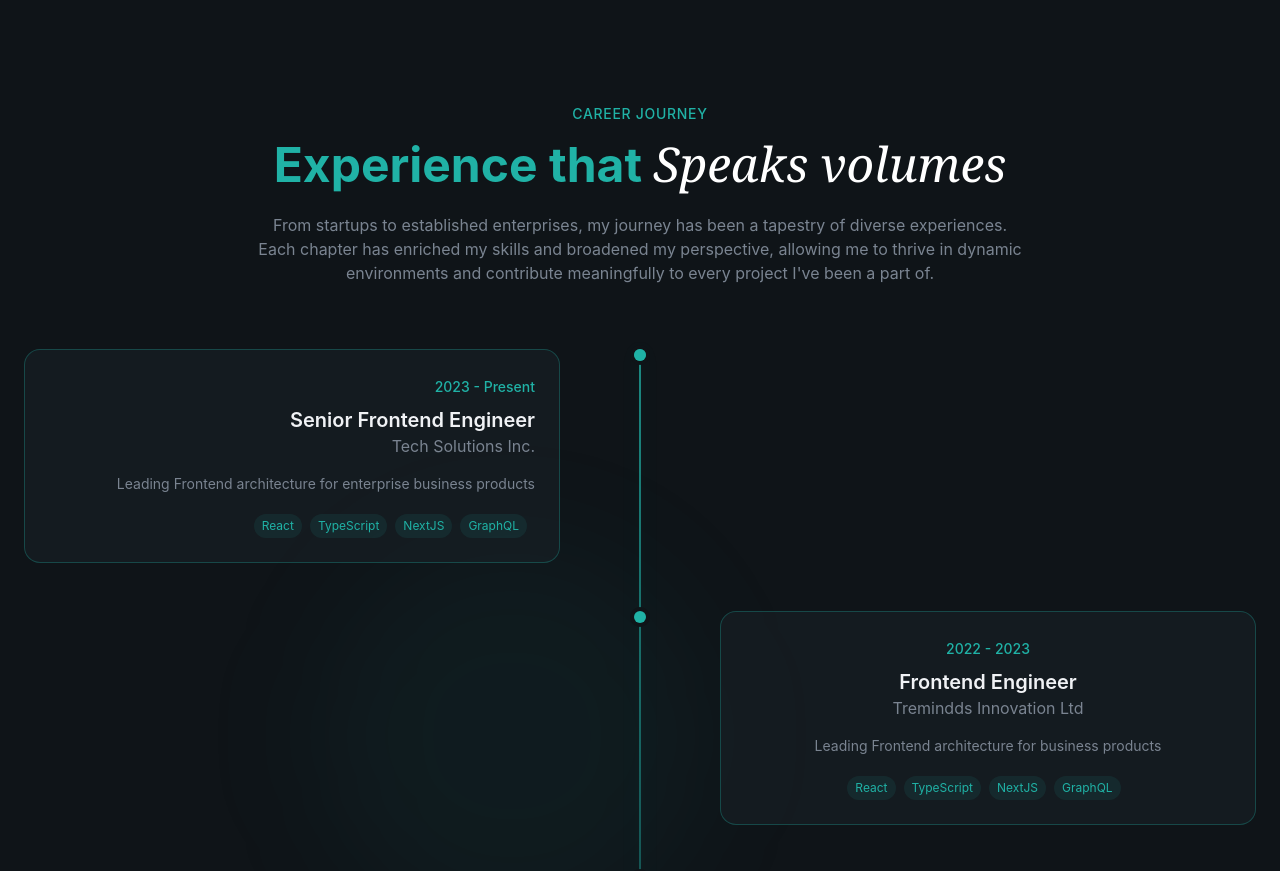
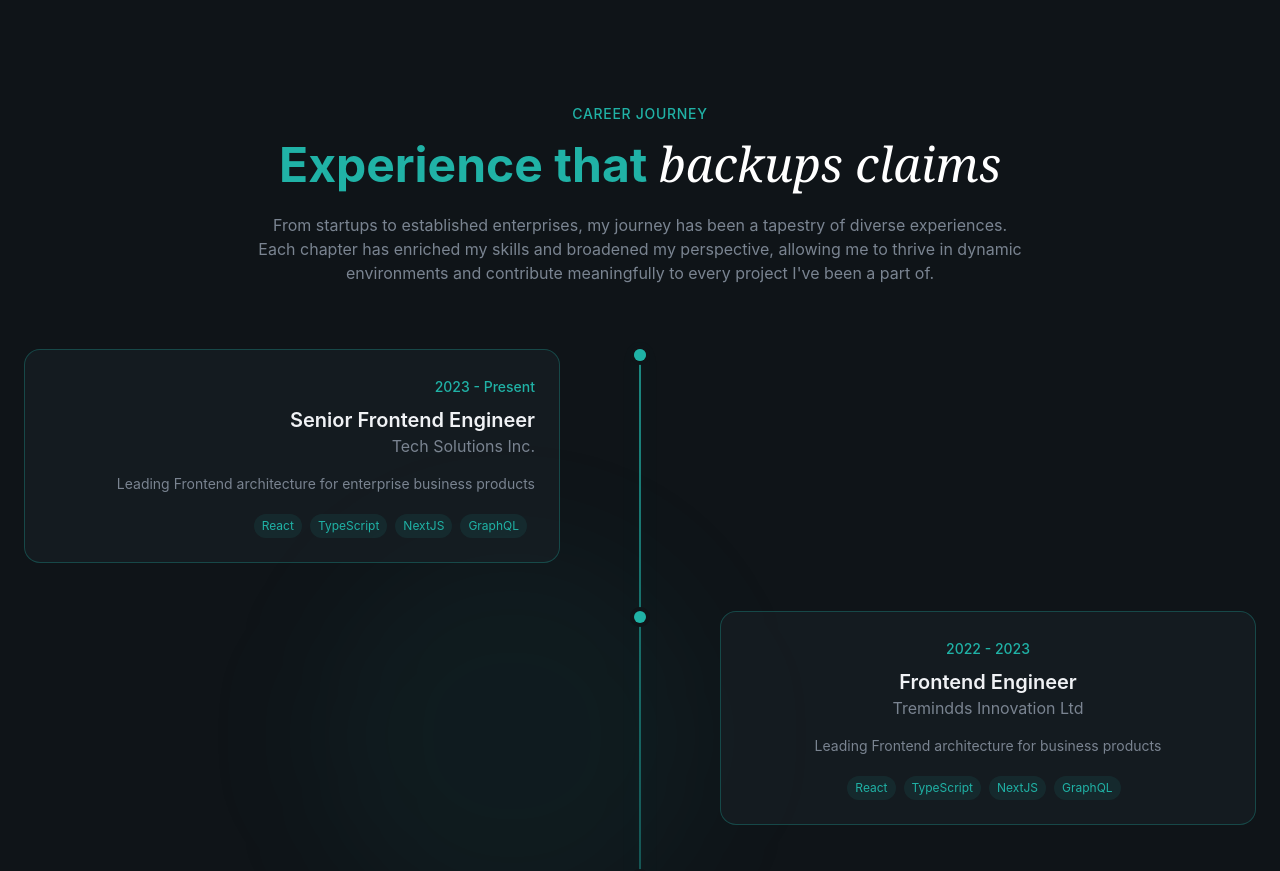
Before and after one commit to Emperor16/Daniel-Portfolio, a React (Vite) app: page / in a window 1280 px wide. Shown: the part 3700-4571 px from the top of the page. Built offline with nearby package versions, Linux system fonts and the light colour scheme.

Commit message:
massive updates

```diff
--- a/src/sections/experience.jsx
+++ b/src/sections/experience.jsx
@@ -45,7 +45,7 @@ export const Experience = () => {
                         Career Journey
                     </span>
                     <h2 className="w-full text-center text-4xl md:text-5xl font-bold mt-4 mb-6 animate-fade-in animation-delay-100 text-secondary-foreground">
-                        Experience that <span className="italic font-normal font-serif text-white"> Speaks volumes</span>
+                        Experience that <span className="italic font-normal font-serif text-white">backups claims</span>
                     </h2>
                     <p className="w-full mx-auto text-center text-muted-foreground animate-fade-in animation-delay-200">
                         From startups to established enterprises, my journey has been a tapestry of diverse experiences. Each chapter has enriched my skills and broadened my perspective, allowing me to thrive in dynamic environments and contribute meaningfully to every project I've been a part of.
```
